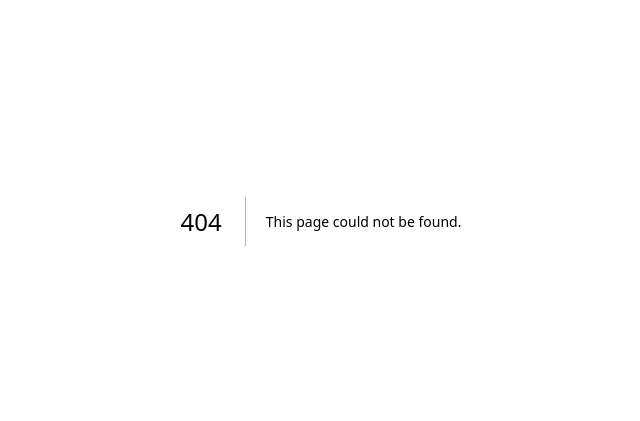
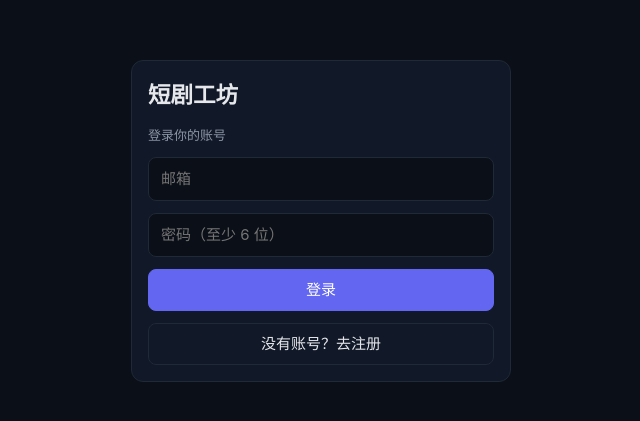
Before and after one commit to laowang20pro-gif/Mywebsite, a Next.js app: page /login in a window 1280 px wide. Before the commit this address had no page. Shown: the part 179-600 px from the top of the page, without its empty margins (319-959 px from the left). Built offline with nearby package versions, Linux system fonts and the light colour scheme; no server answers.

Commit message:
Create page.js

```diff
--- /dev/null
+++ b/app/login/page.js
@@ -0,0 +1,44 @@
+'use client';
+import { useState } from 'react';
+import { useRouter } from 'next/navigation';
+import { supabase } from '../../lib/supabase';
+
+export default function LoginPage() {
+  const router = useRouter();
+  const [mode, setMode] = useState('login');
+  const [email, setEmail] = useState('');
+  const [password, setPassword] = useState('');
+  const [msg, setMsg] = useState('');
+  const [busy, setBusy] = useState(false);
+
+  async function submit(e) {
+    e.preventDefault();
+    setBusy(true);
+    setMsg('');
+    const { data, error } =
+      mode === 'login'
+        ? await supabase.auth.signInWithPassword({ email, password })
+        : await supabase.auth.signUp({ email, password });
+    setBusy(false);
+    if (error) return setMsg(error.message);
+    if (data.session) return router.replace('/projects');
+    setMsg('注册成功。请到邮箱点击确认链接，然后回来登录。');
+    setMode('login');
+  }
+
+  return (
+    <div className="center">
+      <form className="card" onSubmit={submit}>
+        <h2>短剧工坊</h2>
+        <div className="mute">{mode === 'login' ? '登录你的账号' : '创建新账号'}</div>
+        <input type="email" placeholder="邮箱" value={email} onChange={(e) => setEmail(e.target.value)} required />
+        <input type="password" placeholder="密码（至少 6 位）" value={password} onChange={(e) => setPassword(e.target.value)} minLength={6} required />
+        {msg && <div className="err">{msg}</div>}
+        <button className="btn p" disabled={busy}>{busy ? '请稍候…' : mode === 'login' ? '登录' : '注册'}</button>
+        <button type="button" className="btn" onClick={() => { setMode(mode === 'login' ? 'signup' : 'login'); setMsg(''); }}>
+          {mode === 'login' ? '没有账号？去注册' : '已有账号？去登录'}
+        </button>
+      </form>
+    </div>
+  );
+}
```
